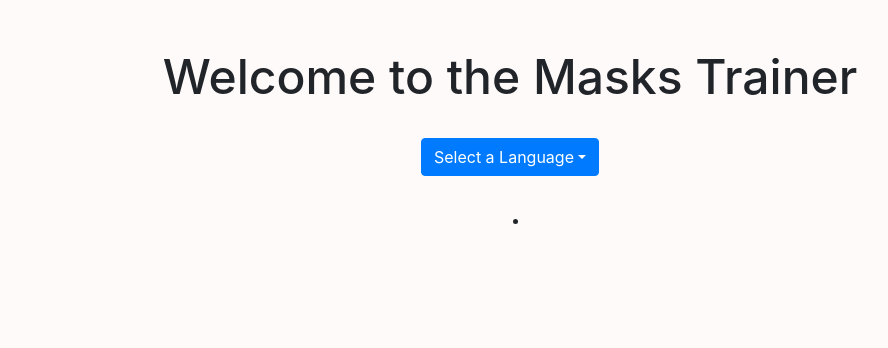
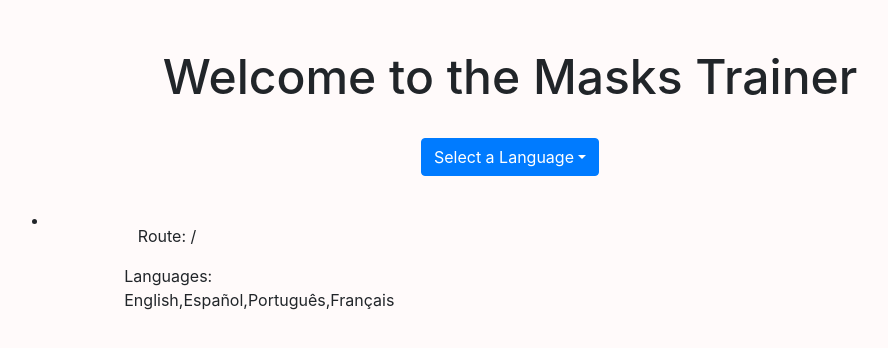
Before and after one commit to isaacluy/masks-trainer, a React (Create React App) app: page / in a window 1280 px wide. Shown: the top 348 px of the page, without its empty margins (130-1018 px from the left). Built offline with nearby package versions, Linux system fonts and the light colour scheme.

Commit message:
Added <StateDebugger> for debugging state. TODO: Delete before production

```diff
--- a/src/App.js
+++ b/src/App.js
@@ -5,6 +5,7 @@ import { connect } from 'react-redux';
 
 import LanguageSelector from './components/LanguageSelector';
 import MasksSelector from './components/MasksSelector';
+import StateDebugger from './components/StateDebugger';
 
 import {
   addMask,
@@ -62,11 +63,12 @@ class App extends React.Component {
             selectedLanguage={this.props.selectedLanguage}
           />
         </Row>
-        <Row className="justify-content-center mb-2">
-          <ul>
-            <li>{(this.props.selectedLanguage && this.props.selectedLanguage !== '/') ? 'Selected Masks:' : null}</li>
-            {this.props.masks.map((mask, index) => <li key={index}>{mask}</li>)}
-          </ul>
+        <Row className="m-2">
+          <StateDebugger
+            languages={this.props.languages}
+            masks={this.props.masks}
+            selectedLanguage={this.props.selectedLanguage}
+          />
         </Row>
       </Container>
     ) : 'Loading...';
--- /dev/null
+++ b/src/components/StateDebugger.js
@@ -0,0 +1,46 @@
+import React from 'react';
+import Col from 'react-bootstrap/Col';
+
+class StateDebugger extends React.Component {
+    render = () => {
+        return (
+            <div className="row justify-content-center">
+                <Col className="col-3 text-center">
+                    <ul>
+                        <li>
+                            {
+                                (
+                                    this.props.selectedLanguage &&
+                                    this.props.selectedLanguage !== '/') ?
+                                        'Selected Masks:' : null
+                            }
+                        </li>
+                        {
+                            this.props.masks.map(
+                                (mask, index) => <li key={index}>{mask}</li>
+                            )
+                        }
+                    </ul>
+                </Col>
+                <Col className="col-3 text-center">
+                    <p>
+                        {
+                            (
+                                this.props.selectedLanguage &&
+                                this.props.selectedLanguage !== '/') ?
+                                    `Selected Language: ${this.props.selectedLanguage.text}` : null
+                        }
+                    </p>
+                    <p>
+                        {`Route: ${window.location.pathname}`}
+                    </p>
+                    <p>
+                        {`Languages: ${this.props.languages.map(lang => lang.text)}`}
+                    </p>
+                </Col>
+            </div>
+        )
+    }
+}
+
+export default StateDebugger;
```
